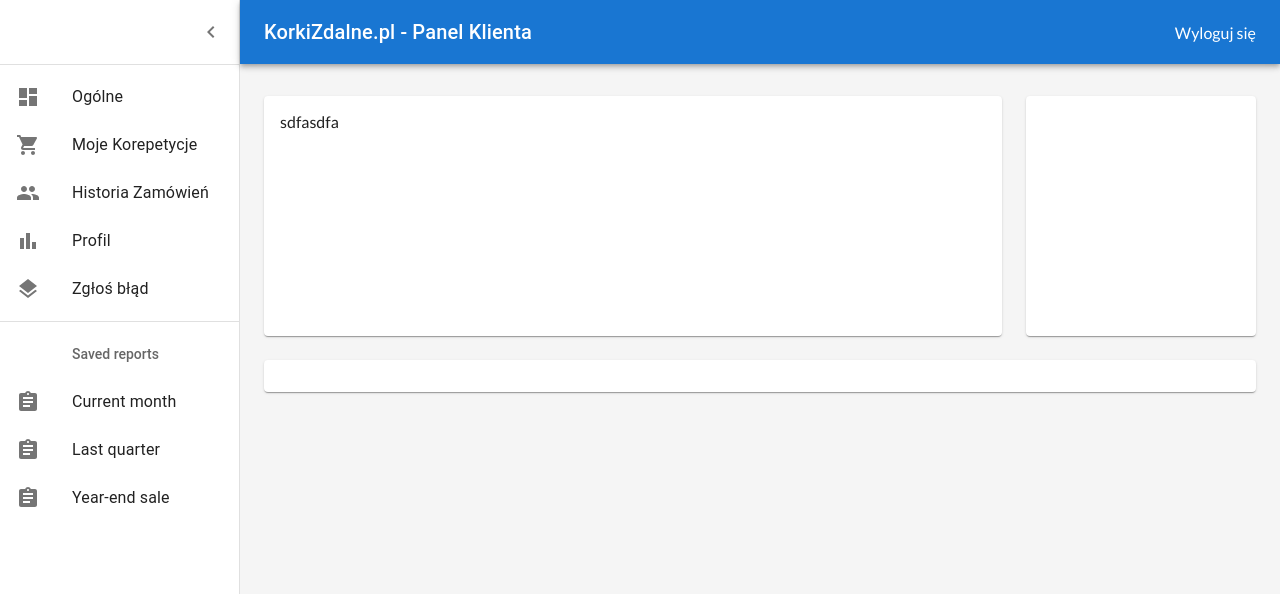
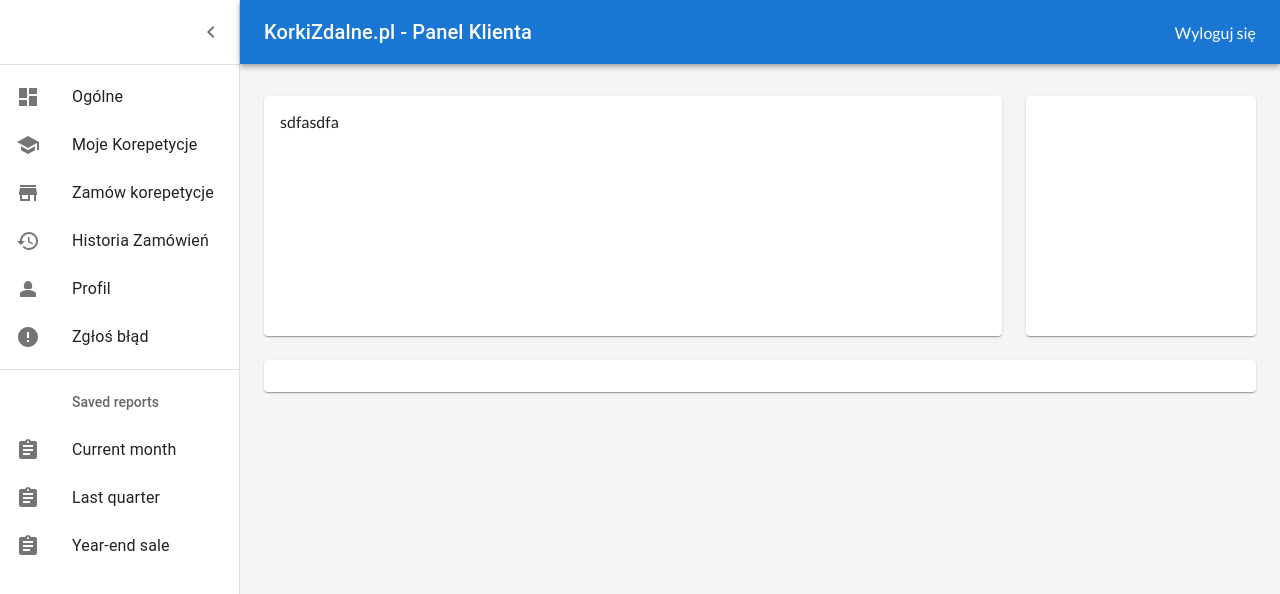
Before and after one commit to bie7u/korkizdalnefront, a React (Create React App) app: page /panel_uzytkownika in a window 1280 px wide. Shown: the top 594 px of the page. Built offline with nearby package versions, Linux system fonts and the light colour scheme.

Commit message:
Zmiana ikon w navbarze

```diff
--- a/src/components/Dashboard/ListItems.jsx
+++ b/src/components/Dashboard/ListItems.jsx
@@ -5,9 +5,13 @@
 import ListSubheader from '@mui/material/ListSubheader';
 import DashboardIcon from '@mui/icons-material/Dashboard';
 import ShoppingCartIcon from '@mui/icons-material/ShoppingCart';
+import ErrorIcon from '@mui/icons-material/Error';
+import SchoolIcon from '@mui/icons-material/School';
 import PeopleIcon from '@mui/icons-material/People';
-import BarChartIcon from '@mui/icons-material/BarChart';
+import StoreIcon from '@mui/icons-material/Store';
+import HistoryIcon from '@mui/icons-material/History';
 import LayersIcon from '@mui/icons-material/Layers';
+import Person2Icon from '@mui/icons-material/Person2';
 import AssignmentIcon from '@mui/icons-material/Assignment';
 
 export const mainListItems = (
@@ -20,25 +24,31 @@
     </ListItemButton>
     <ListItemButton>
       <ListItemIcon>
-        <ShoppingCartIcon />
+        <SchoolIcon />
       </ListItemIcon>
       <ListItemText primary="Moje Korepetycje" />
     </ListItemButton>
     <ListItemButton>
       <ListItemIcon>
-        <PeopleIcon />
+        <StoreIcon />
+    </ListItemIcon>
+      <ListItemText primary="Zamów korepetycje" />
+    </ListItemButton>
+    <ListItemButton>
+      <ListItemIcon>
+        <HistoryIcon />
       </ListItemIcon>
       <ListItemText primary="Historia Zamówień" />
     </ListItemButton>
     <ListItemButton>
       <ListItemIcon>
-        <BarChartIcon />
+        <Person2Icon />
       </ListItemIcon>
       <ListItemText primary="Profil" />
     </ListItemButton>
     <ListItemButton>
       <ListItemIcon>
-        <LayersIcon />
+        <ErrorIcon />
       </ListItemIcon>
       <ListItemText primary="Zgłoś błąd" />
     </ListItemButton>
```
